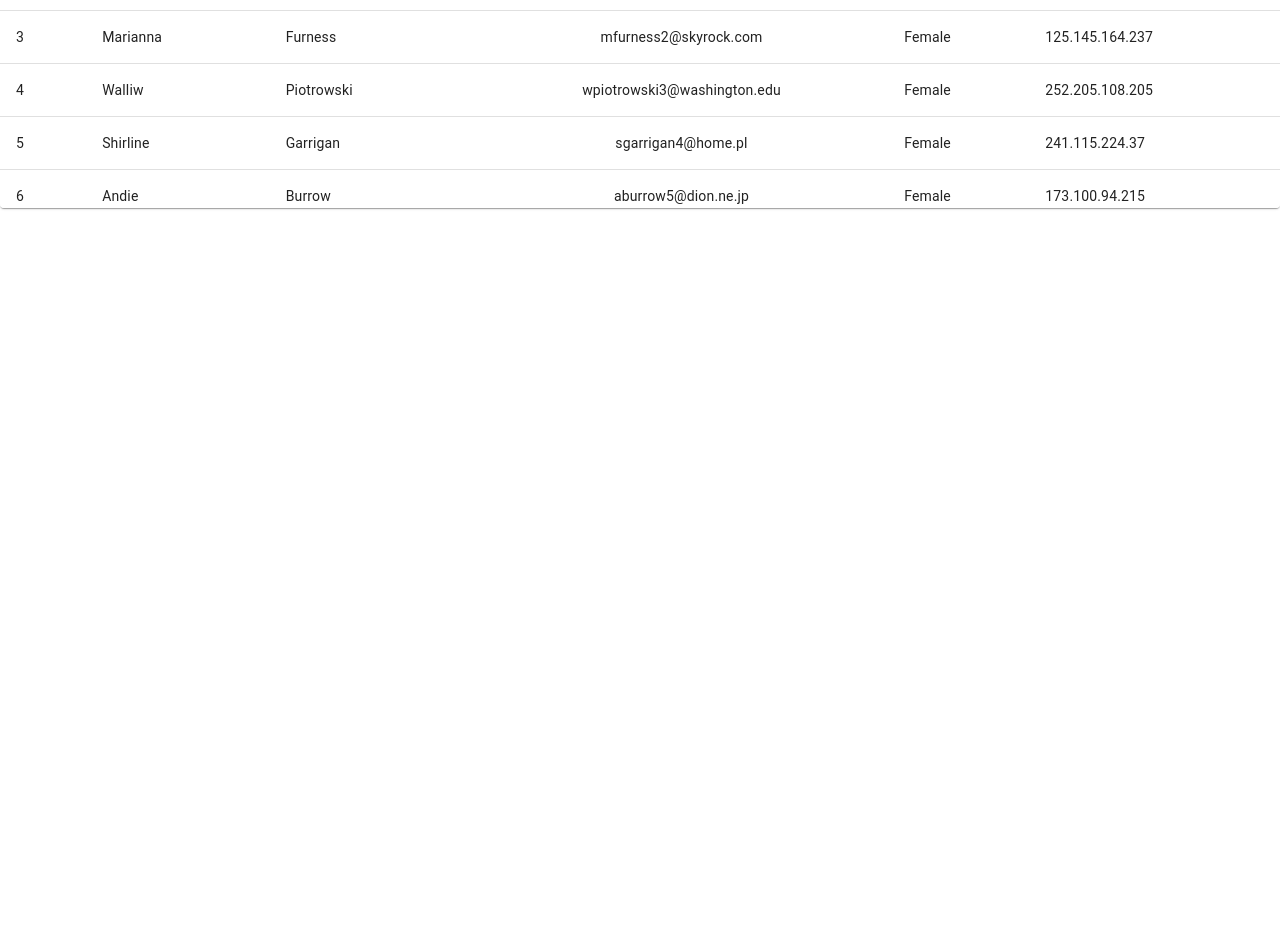
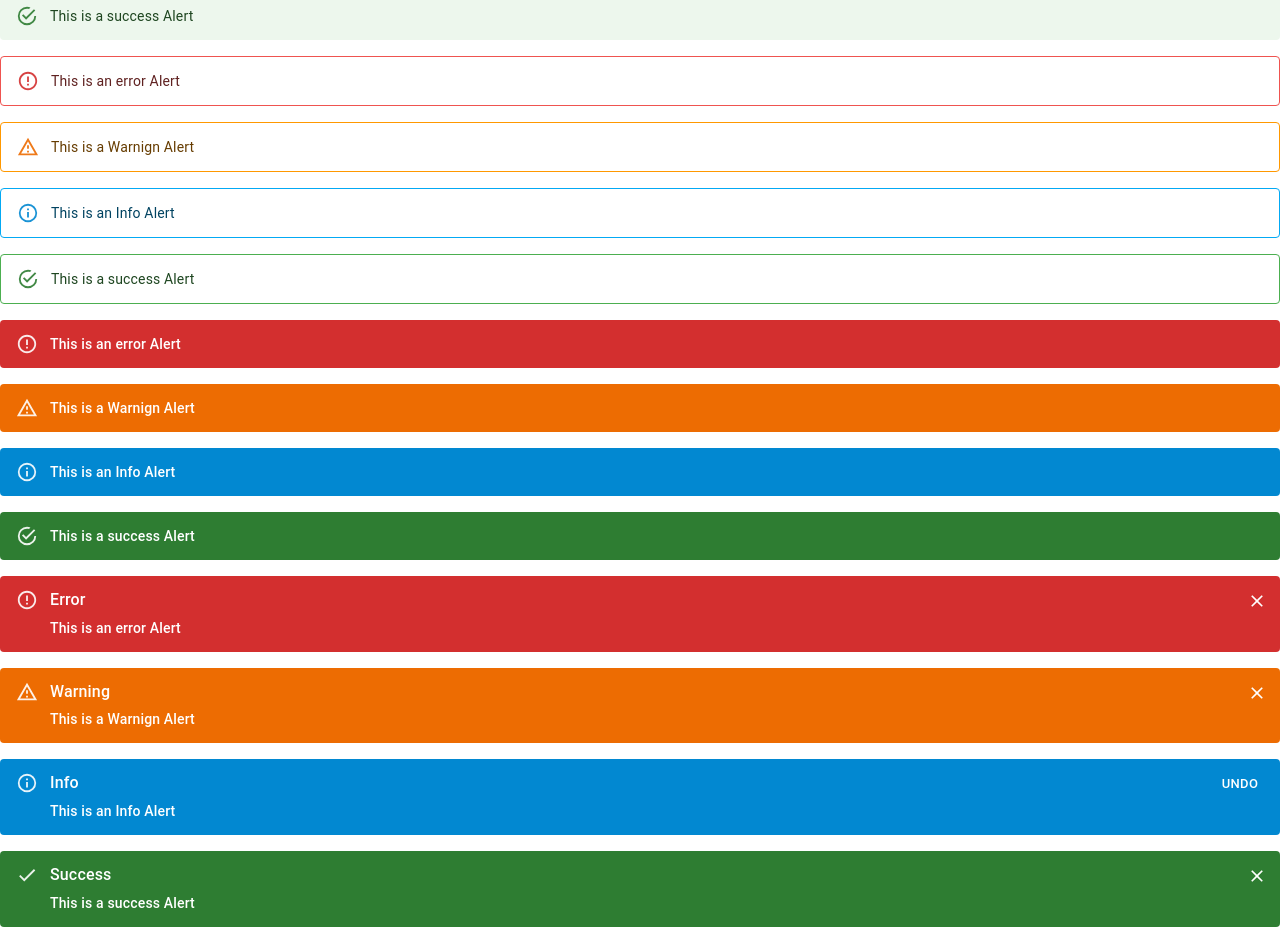
Before and after one commit to fhabhishektiwari/react-mui-learning, a React (Create React App) app: page / in a window 1280 px wide. Shown: the part 200-1127 px from the top of the page. Before the commit the page ends 800 px from the top, so only its background shows below. Built offline with nearby package versions, Linux system fonts and the light colour scheme.

Commit message:
Added MuiAlert

```diff
--- a/src/App.tsx
+++ b/src/App.tsx
@@ -1,13 +1,14 @@
 import React from 'react';
 import './App.css';
-import { MuiTable } from './components/MuiTable';
+import { MuiAlert } from './components/MuiAlert';
+
 
 
 
 function App() {
   return (
     <div className=''>
-      <MuiTable/>
+      <MuiAlert/>
     </div>
   );
 }
--- /dev/null
+++ b/src/components/MuiAlert.tsx
@@ -0,0 +1,41 @@
+import React from 'react'
+import { Stack, Alert, AlertTitle,Button} from '@mui/material'
+import { Check } from '@mui/icons-material'
+export const MuiAlert = () => {
+    return (
+        <Stack spacing={2}>
+            <Alert severity='error'>This is an error Alert</Alert>
+            <Alert severity='warning'>This is a Warnign Alert</Alert>
+            <Alert severity='info'>This is an Info Alert</Alert>
+            <Alert severity='success'>This is a success Alert</Alert>
+
+            <Alert variant='outlined' severity='error'>This is an error Alert</Alert>
+            <Alert variant='outlined' severity='warning'>This is a Warnign Alert</Alert>
+            <Alert variant='outlined' severity='info'>This is an Info Alert</Alert>
+            <Alert variant='outlined' severity='success'>This is a success Alert</Alert>
+
+            <Alert variant='filled' severity='error'>This is an error Alert</Alert>
+            <Alert variant='filled' severity='warning'>This is a Warnign Alert</Alert>
+            <Alert variant='filled' severity='info'>This is an Info Alert</Alert>
+            <Alert variant='filled' severity='success'>This is a success Alert</Alert>
+
+            <Alert variant='filled' severity='error' onClose={()=>alert("Close Clicked")}>
+                <AlertTitle>Error</AlertTitle>
+                This is an error Alert</Alert>
+            <Alert variant='filled' severity='warning' onClose={()=>alert("Close Clicked")}>
+                <AlertTitle>Warning</AlertTitle>
+
+                This is a Warnign Alert</Alert>
+            <Alert variant='filled' severity='info' action={
+                <Button color='inherit' size='small'>Undo</Button>
+            }>
+                <AlertTitle>Info</AlertTitle>
+
+                This is an Info Alert</Alert>
+            <Alert variant='filled' severity='success' icon={<Check fontSize='inherit'/>} onClose={()=>alert("Close Clicked")}>
+                <AlertTitle>Success</AlertTitle>
+                This is a success Alert</Alert>
+
+        </Stack>
+    )
+}
```
